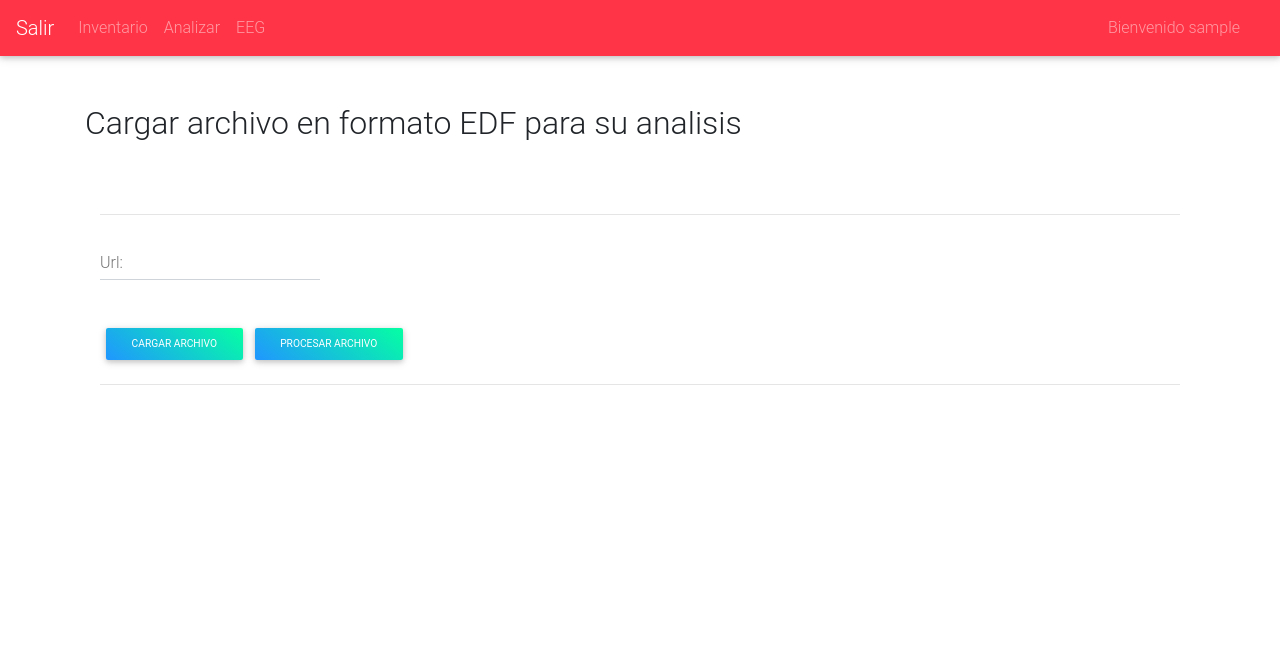
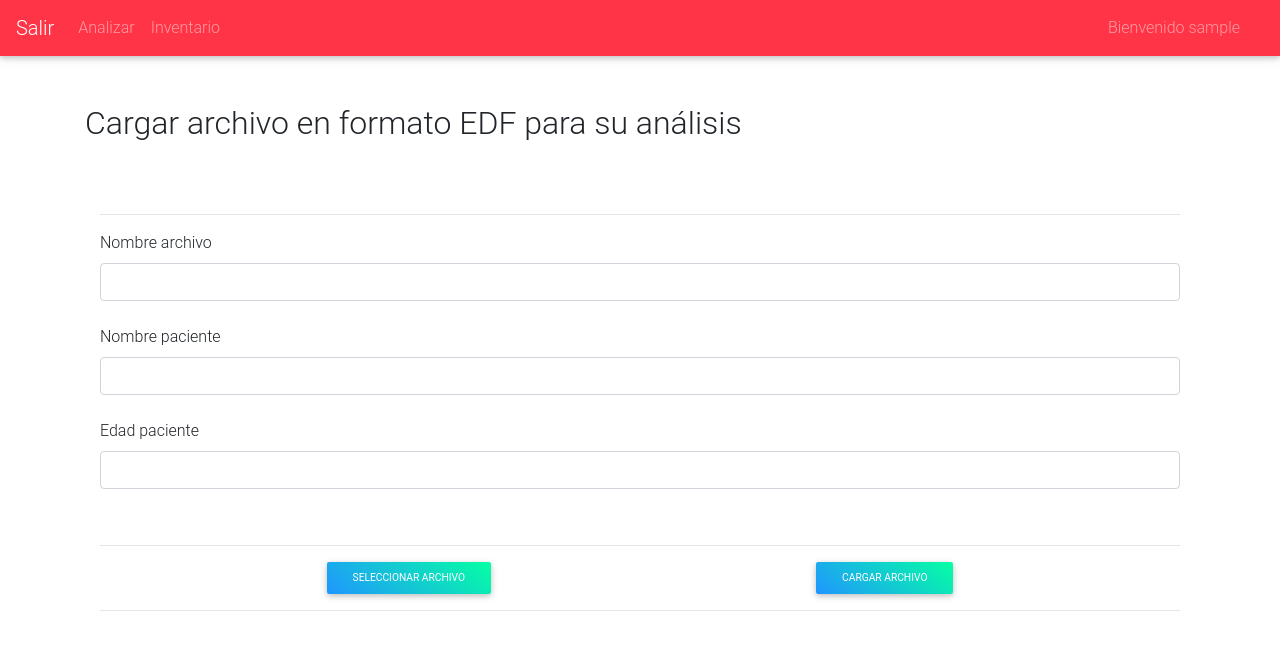
Before and after one commit to juanfer960/APPEEG_V1, a Django app: a page that uses templates/base.html in a window 1280 px wide. Shown: the top 650 px of the page. Run offline with Django 3.2, Linux system fonts and the light colour scheme; some libraries are stand-ins or nearby versions.

Commit message:
Ajustes pantallas

```diff
--- a/app/settings.py
+++ b/app/settings.py
@@ -136,3 +136,7 @@ STATIC_URL = '/static/'
 STATICFILES_DIR = [
     STATIC_DIR,
 ]
+
+MEDIA_ROOT = os.path.join(BASE_DIR, 'media')
+
+MEDIA_URL = '/media/'
--- a/first_app/forms.py
+++ b/first_app/forms.py
@@ -3,10 +3,20 @@ from django.core import validators
 from .models import User
 
 
-class FormName(forms.Form):
+class FormName(forms.ModelForm):
+    password = forms.CharField(widget=forms.PasswordInput())
+    mail = forms.EmailField()
+
+
+    class Meta:
+        model = User
+        fields = '__all__'
+
+
+
+class NewUserForm(forms.Form):
     name = forms.CharField()
-    password = forms.CharField()
-
+    password = forms.CharField(widget=forms.PasswordInput())
 
     def clean(self):
         all_clean_data = super().clean()
@@ -14,15 +24,12 @@ class FormName(forms.Form):
         password = all_clean_data['password']
 
 
-class NewUserForm(forms.ModelForm):
-    password = forms.CharField(widget=forms.PasswordInput())
-    class Meta:
-        model = User
-        fields = '__all__'
+class FormSearch(forms.Form):
 
+    doctor = forms.CharField()
+    paciente = forms.CharField()
 
-class FormSearch(forms.Form):
-    URL = forms.CharField(widget=forms.TextInput(attrs={'class': 'form-control mr-sm-2','type' : 'text', 'aria-label' : 'Search'}))
     def clean(self):
         all_clean_data = super().clean()
-        name = all_clean_data['search']
+        doctor = all_clean_data['doctor']
+        paciente = all_clean_data['paciente']
--- a/first_app/urls.py
+++ b/first_app/urls.py
@@ -1,5 +1,8 @@
 from django.urls import path
 from . import views
+from django.conf import settings
+from django.conf.urls.static import static
+
 
 
 
@@ -10,7 +13,9 @@ urlpatterns = [
     path('singout/',views.singout,name='singout'),
     path('search/<user>-<password>/',views.search,name='search'),
     path('home/<user>-<password>/',views.home,name='home'),
-    path('songSerch/<user>-<password>/',views.songSerch,name='songSerch'),
-    path('analysis/<user>-<password>',views.analysis,name='analysis'),
+    path('fileSerch/<user>-<password>-<paciente>-<edad>/',views.fileSerch,name='fileSerch'),
+    path('eegSerch/<user>-<password>/',views.eegSerch,name='eegSerch'),
+]
 
-]
+if settings.DEBUG:
+    urlpatterns += static(settings.MEDIA_URL, document_root=settings.MEDIA_ROOT)
--- a/first_app/views.py
+++ b/first_app/views.py
@@ -1,11 +1,12 @@
 from django.shortcuts import render
 from django.http import HttpResponse
-from .models import User
+from .models import User, Prediction
 from . import forms
-from first_app.forms import NewUserForm,FormName
+from first_app.forms import NewUserForm,FormName,FormSearch
 import pickle
 from sklearn import svm
 from sklearn.metrics import classification_report
+from django.core.files.storage import FileSystemStorage
 
 
 import pandas as pd
@@ -19,23 +20,61 @@ def index(request):
 
 def login(request):
     form = NewUserForm()
+    from_2 = FormSearch()
 
     if request.method == "POST":
         form = NewUserForm(request.POST)
 
         if form.is_valid():
-            user = form.cleaned_data['user']
+            user = form.cleaned_data['name']
             password = form.cleaned_data['password']
 
-            con = 1
+            predictions_0 = Prediction.objects.filter(prediction = '0')[:3]
+            predictions_1 = Prediction.objects.filter(prediction = '1')[:3]
+            predictions_2 = Prediction.objects.filter(prediction = '2')[:3]
+
+            temp = []
             dataRes_1 = []
             dataRes_2 = []
             dataRes_3 = []
-            dataRes_4 = []
-            dataRes_5 = []
-            dataRes_6 = []
 
-            dataRes = {'user': user, 'password': password,'dataRes_uno':dataRes_1,'dataRes_dos':dataRes_2,'dataRes_tres':dataRes_3,'dataRes_cuatro':dataRes_4,'dataRes_cinco':dataRes_5,'dataRes_seis':dataRes_6}
+            for prediction in predictions_0:
+                try:
+                    temp.append("Nombre Doctor: " + prediction.user_id)
+                    temp.append("ID Paciente: " + prediction.patinte_id)
+                    temp.append("Edad Paciente" + prediction.patiente_age)
+                    temp.append("Fecha Análisis" + prediction.analysis_date)
+
+                    dataRes_1.append(temp.copy())
+                    temp.clear()
+                except:
+                    print('error')
+
+            for prediction in predictions_1:
+                try:
+                    temp.append("Nombre Doctor: " + prediction.user_id)
+                    temp.append("ID Paciente: " + prediction.patinte_id)
+                    temp.append("Edad Paciente" + prediction.patiente_age)
+                    temp.append("Fecha Análisis" + prediction.analysis_date)
+
+                    dataRes_2.append(temp.copy())
+                    temp.clear()
+                except:
+                    print('error')
+
+            for prediction in predictions_2:
+                try:
+                    temp.append("Nombre Doctor: " + prediction.user_id)
+                    temp.append("ID Paciente: " + prediction.patinte_id)
+                    temp.append("Edad Paciente" + prediction.patiente_age)
+                    temp.append("Fecha Análisis" + prediction.analysis_date)
+
+                    dataRes_3.append(temp.copy())
+                    temp.clear()
+                except:
+                    print('error')
+
+            dataRes = {'form':from_2, 'user': user, 'password': password,'dataRes_uno':dataRes_1,'dataRes_dos':dataRes_2,'dataRes_tres':dataRes_3}
 
             if userValid(user,password):
                 return  render(request,'basicapp/workPage.html',context=dataRes)
@@ -43,7 +82,7 @@ def login(request):
             else:
                 data = {'user': 'null', 'password': 'null'}
                 form = NewUserForm(data)
-                form.is_valid()
+
 
                 return render(request,'basicapp/pageError.html')
 
@@ -51,10 +90,10 @@ def login(request):
 
 
 def logup(request):
-    form = NewUserForm()
+    form = FormName()
 
     if request.method == "POST":
-        form = NewUserForm(request.POST)
+        form = FormName(request.POST)
         if form.is_valid():
             form.save(commit=True)
             return render(request,'basicapp/successPage.html')
@@ -102,48 +141,149 @@ def home(request,**kwargs):
     user = kwargs['user']
     password = kwargs['password']
 
-    con = 1
+    form = FormSearch()
+
+    prediction_result = 3
+
+    predictions_0 = Prediction.objects.filter(prediction = '0')[:prediction_result]
+    predictions_1 = Prediction.objects.filter(prediction = '1')[:prediction_result]
+    predictions_2 = Prediction.objects.filter(prediction = '2')[:prediction_result]
+
+    temp = []
     dataRes_1 = []
     dataRes_2 = []
     dataRes_3 = []
-    dataRes_4 = []
-    dataRes_5 = []
-    dataRes_6 = []
 
-    dataRes = {'user': user, 'password': password,'dataRes_uno':dataRes_1,'dataRes_dos':dataRes_2,'dataRes_tres':dataRes_3,'dataRes_cuatro':dataRes_4,'dataRes_cinco':dataRes_5,'dataRes_seis':dataRes_6}
+    for prediction in predictions_0:
+        try:
+            temp.append("Nombre Doctor: " + prediction.user_id)
+            temp.append("ID Paciente: " + prediction.patinte_id)
+            temp.append("Edad Paciente: " + prediction.patiente_age)
+            temp.append("Fecha Análisis: " + prediction.analysis_date)
+
+            dataRes_1.append(temp.copy())
+            temp.clear()
+        except:
+            print('error')
+
+    for prediction in predictions_1:
+        try:
+            temp.append("Nombre Doctor: " + prediction.user_id)
+            temp.append("ID Paciente: " + prediction.patinte_id)
+            temp.append("Edad Paciente: " + prediction.patiente_age)
+            temp.append("Fecha Análisis: " + prediction.analysis_date)
+
+            dataRes_2.append(temp.copy())
+            temp.clear()
+        except:
+            print('error')
+
+    for prediction in predictions_2:
+        try:
+            temp.append("Nombre Doctor: " + prediction.user_id)
+            temp.append("ID Paciente: " + prediction.patinte_id)
+            temp.append("Edad Paciente: " + prediction.patiente_age)
+            temp.append("Fecha Análisis: " + prediction.analysis_date)
+
+            dataRes_3.append(temp.copy())
+            temp.clear()
+        except:
+            print('error')
+
+
+    dataRes = {'form':form,'user': user, 'password': password,'dataRes_uno':dataRes_1,'dataRes_dos':dataRes_2,'dataRes_tres':dataRes_3}
 
     return  render(request,'basicapp/workPage.html',context=dataRes)
 
 
-def modelItemitem(id_user):
+def fileSerch(request,**kwargs):
 
-    dataRes = []
+    user=kwargs['user']
+    password=kwargs['password']
+    paciente=kwargs['paciente']
+    edad=kwargs['edad']
 
-    try:
-        return ItemItem.objects.filter(user_id = id_user)[:10]
-    except:
-        return dataRes
+    print(paciente)
+    print(edad)
+
+    if request.method == 'POST':
+
+        uploaded_file = request.FILES['document']
+        fs = FileSystemStorage()
+        name = fs.save(uploaded_file.name, uploaded_file)
+        url = fs.url(name)
+
+        dataRes = {'user': user, 'password': user, 'URL': 'El archivo se cargo correctamente en: ' + url}
+
+    return  render(request,'basicapp/search.html',context=dataRes)
 
 
-def analysis(request,**kwargs):
+def eegSerch(request,**kwargs):
+
+    form = forms.FormSearch()
+
+    dataRes_  = []
+
+    temp = []
+
+    dataRes_1 = []
+    dataRes_2 = []
+    dataRes_3 = []
 
     user=kwargs['user']
     password=kwargs['password']
 
-    dataRes_Name = []
-    dataRes_city = []
-    dataRes_adreesss = []
-    dataRes_score = []
+    if request.method == 'POST':
+        form = forms.FormSearch(request.POST)
 
-    dataRes = {'user': user, 'password': password,'dataRes_artistName':dataRes_Name,'dataRes_city':dataRes_city,'dataRes_artistId':dataRes_adreesss,'dataRes_prediction':dataRes_score}
-    return  render(request,'basicapp/analysis.html',context=dataRes)
+        if form.is_valid():
+
+            doctor = form.cleaned_data['doctor']
+            paciente = form.cleaned_data['paciente']
+
+            prediction_result =  3
 
 
-def songSerch(request,**kwargs):
-    form = forms.FormSearch()
-    dataRes_  = []
-    user=kwargs['user']
-    password=kwargs['password']
-    dataRes = {}
+            predictions_0 = Prediction.objects.filter(prediction = '0', patinte_id = paciente, user_id = doctor)[:prediction_result]
+            predictions_1 = Prediction.objects.filter(prediction = '1', patinte_id = paciente, user_id = doctor)[:prediction_result]
+            predictions_2 = Prediction.objects.filter(prediction = '2', patinte_id = paciente, user_id = doctor)[:prediction_result]
 
-    return  render(request,'basicapp/search.html',context=dataRes)
+            for prediction in predictions_0:
+                try:
+                    temp.append("Nombre Doctor: " + prediction.user_id)
+                    temp.append("ID Paciente: " + prediction.patinte_id)
+                    temp.append("Edad Paciente: " + prediction.patiente_age)
+                    temp.append("Fecha Análisis: " + prediction.analysis_date)
+
+                    dataRes_1.append(temp.copy())
+                    temp.clear()
+                except:
+                    print('error')
+
+            for prediction in predictions_1:
+                try:
+                    temp.append("Nombre Doctor: " + prediction.user_id)
+                    temp.append("ID Paciente: " + prediction.patinte_id)
+                    temp.append("Edad Paciente: " + prediction.patiente_age)
+                    temp.append("Fecha Análisis: " + prediction.analysis_date)
+
+                    dataRes_2.append(temp.copy())
+                    temp.clear()
+                except:
+                    print('error')
+
+            for prediction in predictions_2:
+                try:
+                    temp.append("Nombre Doctor: " + prediction.user_id)
+                    temp.append("ID Paciente: " + prediction.patinte_id)
+                    temp.append("Edad Paciente: " + prediction.patiente_age)
+                    temp.append("Fecha Análisis: " + prediction.analysis_date)
+
+                    dataRes_3.append(temp.copy())
+                    temp.clear()
+                except:
+                    print('error')
+
+            dataRes = {'form':form, 'user': user, 'password': password,'dataRes_uno':dataRes_1,'dataRes_dos':dataRes_2,'dataRes_tres':dataRes_3}
+
+        return  render(request,'basicapp/workPage.html',context=dataRes)
--- a/templates/base.html
+++ b/templates/base.html
@@ -7,6 +7,10 @@
 
     <link rel="stylesheet" href="https://stackpath.bootstrapcdn.com/bootstrap/4.2.1/css/bootstrap.min.css" integrity="sha384-GJzZqFGwb1QTTN6wy59ffF1BuGJpLSa9DkKMp0DgiMDm4iYMj70gZWKYbI706tWS" crossorigin="anonymous">
     <link href="https://cdnjs.cloudflare.com/ajax/libs/mdbootstrap/4.8.8/css/mdb.min.css" rel="stylesheet">
+    <script src="https://ajax.googleapis.com/ajax/libs/jquery/1.7.2/jquery.min.js"></script>
+
+    <script src="https://code.jquery.com/jquery-3.2.1.js" integrity="sha256-DZAnKJ/6XZ9si04Hgrsxu/8s717jcIzLy3oi35EouyE=" crossorigin="anonymous"></script>
+    <script src="https://maxcdn.bootstrapcdn.com/bootstrap/4.0.0-alpha.6/js/bootstrap.min.js" integrity="sha384-vBWWzlZJ8ea9aCX4pEW3rVHjgjt7zpkNpZk+02D9phzyeVkE+jo0ieGizqPLForn" crossorigin="anonymous"></script>
 
     <title>Base</title>
 
@@ -20,9 +24,8 @@
                   <li><a class="navbar-brand" href="{% url 'logup' %}">Registrate</a></li>
               {% else %}
                   <li><a class="navbar-brand" href="{% url 'singout' %}">Salir</a></li>
+                  <li><a class="nav-item nav-link" href="{% url 'search' user password%}">Analizar</a></li>
                   <li><a class="nav-item nav-link" href="{% url 'home' user password%}">Inventario</a></li>
-                  <li><a class="nav-item nav-link" href="{% url 'search' user password%}">Analizar</a></li>
-                  <li><a class="nav-item nav-link" href="{% url 'analysis' user password%}">EEG</a></li>
               {% endif %}
             </div>
             <div class="navbar-nav ml-auto">
@@ -36,7 +39,6 @@
 
 
 
-
     <div class="container">
       {% block body_block %}
 
--- a/templates/basicapp/search.html
+++ b/templates/basicapp/search.html
@@ -22,50 +22,54 @@
   .input-group.md-form.form-sm.form-2 input.amber-border {
     border: 1px solid #ffca28;
   }
+
+  form {
+  text-align: center;
+  }
 </style>
 <link rel="stylesheet" href="https://cdnjs.cloudflare.com/ajax/libs/font-awesome/4.7.0/css/font-awesome.min.css">
 
 <br/>
 <br/>
-<h2>Cargar archivo en formato EDF para su analisis</h2>
+<h2>Cargar archivo en formato EDF para su análisis</h2>
 <br/>
 <br/>
 <div class="container">
     <hr>
-    <form method="post" action="{% url 'songSerch' user  password %}"  enctype="multipart/form-data" class="form-inline md-form mr-auto mb-4">
-      {% csrf_token %}
-      {{ form.as_p }}
-    </form>
-    <form method="post" action="{% url 'songSerch' user  password %}"  enctype="multipart/form-data" class="form-inline md-form mr-auto mb-4">
-      <button class="btn aqua-gradient btn-rounded btn-sm my-0" type="submit" id="text">Cargar archivo</button>
-      <button class="btn aqua-gradient btn-rounded btn-sm my-0" type="submit" id="text">Procesar archivo</button>
-    </form>
+    <div class="form-group">
+      <label for="inputsm">Nombre archivo</label>
+      <input class="form-control input-sm" name='text'>
+      <br/>
+      <label for="inputsm">Nombre paciente</label>
+      <input class="form-control input-sm" name='paciente'>
+      <br/>
+      <label for="inputsm">Edad paciente</label>
+      <input class="form-control input-sm" name='edad'>
+    </div>
+    <br/>
+    <hr>
+      <form method="post" enctype="multipart/form-data"  action="{% url 'fileSerch'  user  password 'paciente' 'edad' %}" >
+        {% csrf_token %}
+        <label for="file" class="btn aqua-gradient btn-rounded btn-sm my-0">Seleccionar archivo</label>
+        <input type="file" id="file" style="visibility:hidden;" name="document">
+        <button class="btn aqua-gradient btn-rounded btn-sm my-0" type="submit"  id="text">Cargar archivo</button>
+      </form>
     <hr>
     <br/>
-    <br/>
-    {% for dataRes in dataRes_ %}
-        <div class="card mb-3" style="max-width: 800px;">
-          <div class="row no-gutters">
-            <div class="col-md-4">
-              <img src="{% static "images/tienda_3.jpg" %}" class="card-img" alt="Uh Oh, didn't show!">
-            </div>
-            <div class="col-md-8">
-              <div class="card-body">
-                <h5 class="card-title">{{dataRes}}</h5>
-                <br/>
-                <br/>
-                <div class="container">
-                  <a href="#" class="card-link"><span style="color:red;" class="fa fa-star checked"></span></a>
-                  <a href="#" class="card-link"><span style="color:red;" class="fa fa-star checked"></span></a>
-                  <a href="#" class="card-link"><span style="color:red;" class="fa fa-star checked"></span></a>
-                  <a href="#" class="card-link"><span style="color:red;" class="fa fa-star checked"></span></a>
-                  <a href="#" class="card-link"><span style="color:red;" class="fa fa-star checked"></span></a>
-                </div>
-              </div>
-            </div>
-          </div>
-       </div>
-       <br/>
-    {% endfor %}
+    {% if URL %}
+    <div class="alert alert-success" role="alert">
+      {{URL}}
+    </div>
+    {% endif%}
 </div>
+
+<script languaje="javascript" type="text/javascript">
+
+  $("#file").change(function() {
+    filename = this.files[0].name
+    $( "input[name  ='text']" ).val( filename );
+    console.log(filename);
+  });
+</script>
+
 {% endblock %}
```
Also changed, not shown: first_app/models.py (+13 -0 lines), templates/basicapp/analysis.html (deleted, +0 -105 lines), templates/basicapp/workPage.html (+172 -65 lines), first_app/migrations/0002_auto_20200906_2037.py (added), first_app/migrations/0003_prediction.py (added), 6 other files.
